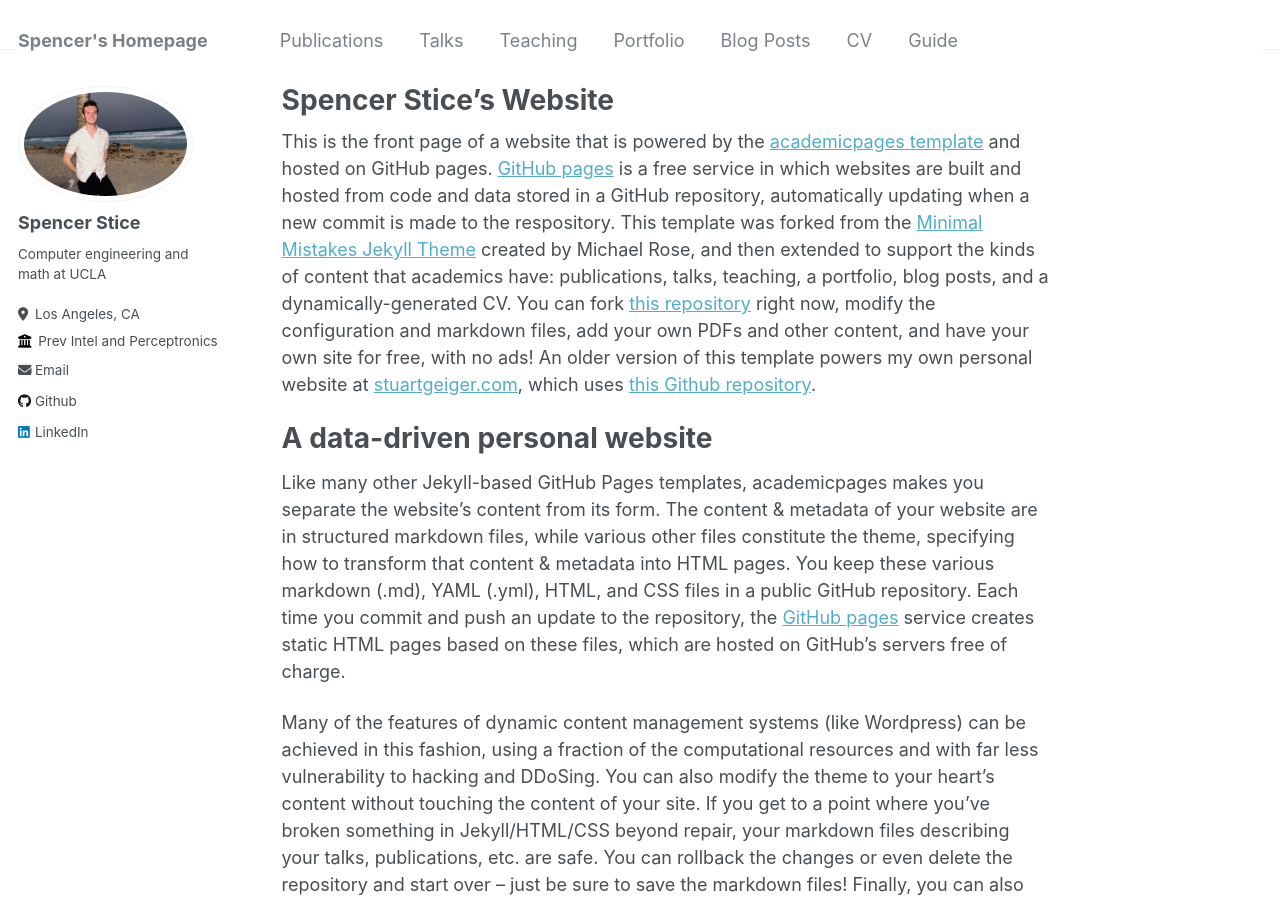
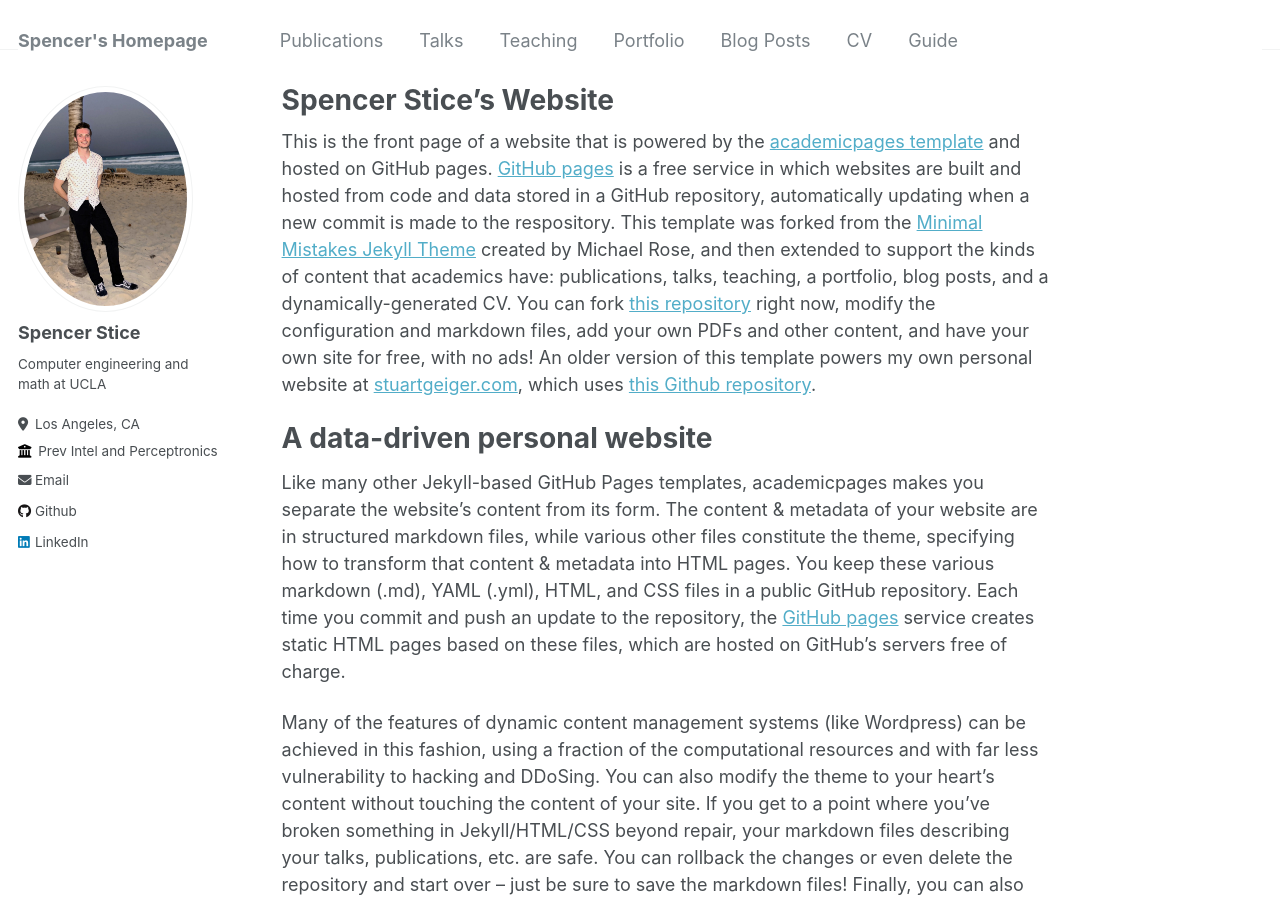
Before and after one commit to Spencer-Stice/Spencer-Stice.github.io, a Jekyll site: the page built from _pages/about.md, in a window 1280 px wide and 900 px high. Built offline with Jekyll 4.4.1, drawn with Linux system fonts in a browser that asks for light colours.

Commit message:
another one

```diff
--- a/_config.yml
+++ b/_config.yml
@@ -21,7 +21,7 @@ repository               : "academicpages/academicpages.github.io"
 #               Additional customization can be done by editing /_includes/author-profile.html
 author:
   # Biographic information
-  avatar           : "portrait_updated_cropped.jpg"
+  avatar           : "portrait_updated_cropped2.jpg"
   name             : "Spencer Stice"
   pronouns         : # example: "she/her"
   bio              : "Computer engineering and math at UCLA"
```
Also changed, not shown: images/portrait_updated_cropped2.jpg (added).
